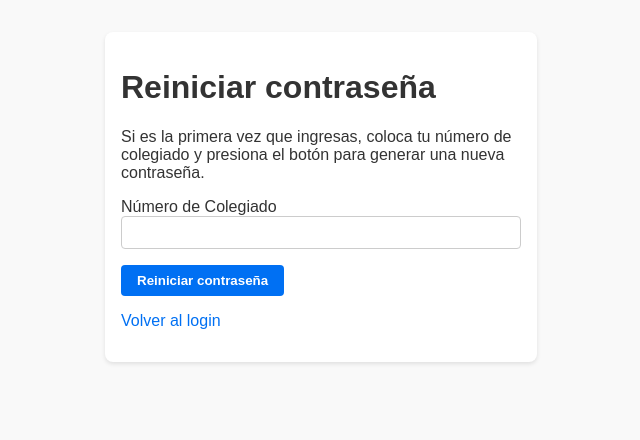
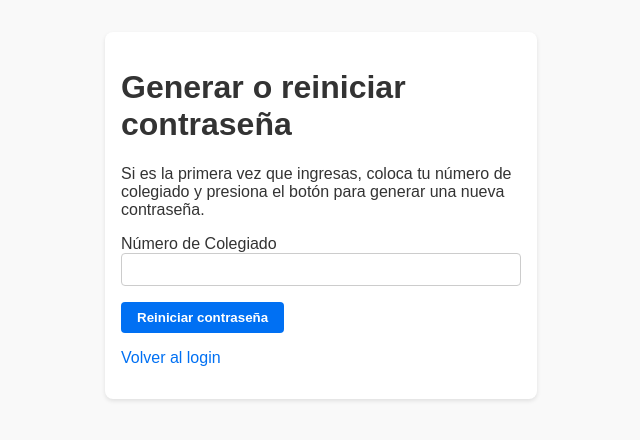
Before and after one commit to juanreyesr/colegiadoactivogt, a Next.js app: page /reset in a window 1280 px wide. Shown: the top 440 px of the page, without its empty margins (319-959 px from the left). Built offline with nearby package versions, Linux system fonts and the light colour scheme.

Commit message:
Add files via upload

```diff
--- a/pages/login.js
+++ b/pages/login.js
@@ -47,7 +47,8 @@ export default function Login() {
         <button type="submit" disabled={loading}>{loading ? 'Ingresando...' : 'Ingresar'}</button>
       </form>
       <p style={{ marginTop: '1rem' }}>
-        <a href="/reset">¿Olvidaste tu contraseña?</a>
+        {/* Link to reset page doubles as first time user account creation */}
+        <a href="/reset">Crear usuario / Olvidé mi contraseña</a>
       </p>
       <p>
         <a href="/">Volver</a>
--- a/pages/reset.js
+++ b/pages/reset.js
@@ -32,7 +32,7 @@ export default function ResetPassword() {
 
   return (
     <div style={{ maxWidth: '400px', margin: '2rem auto', padding: '1rem', background: '#fff', borderRadius: '8px', boxShadow: '0 2px 4px rgba(0,0,0,0.1)' }}>
-      <h1>Reiniciar contraseña</h1>
+      <h1>Generar o reiniciar contraseña</h1>
       <p>Si es la primera vez que ingresas, coloca tu número de colegiado y presiona el botón para generar una nueva contraseña.</p>
       <form onSubmit={handleReset}>
         <label htmlFor="num">Número de Colegiado</label>
```
